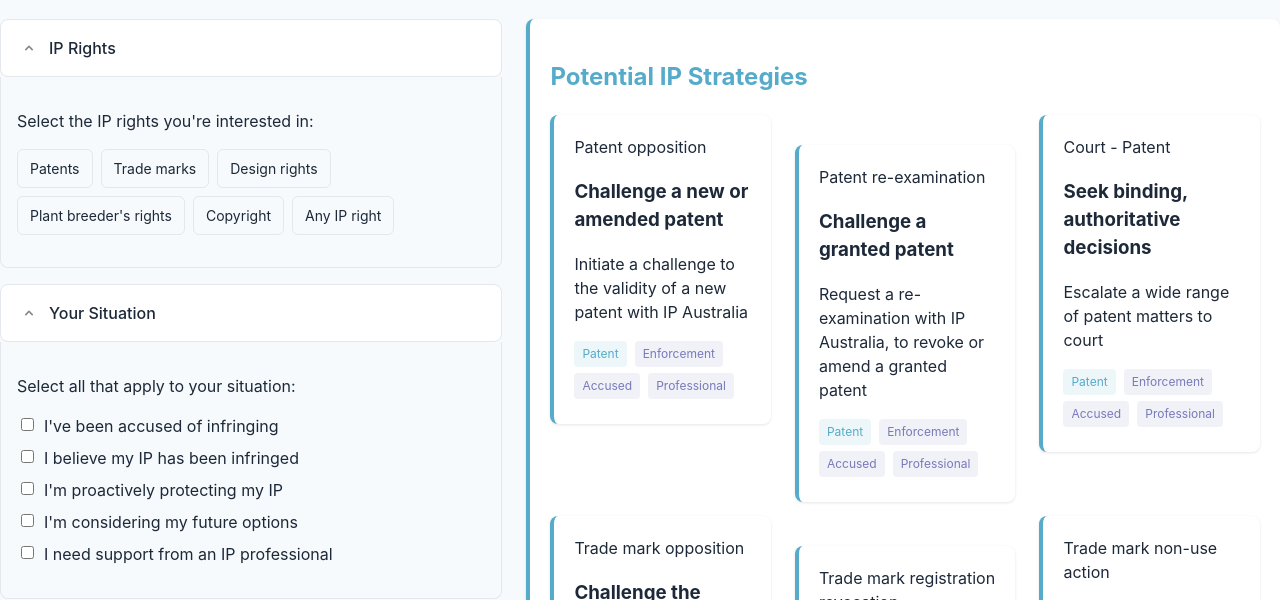
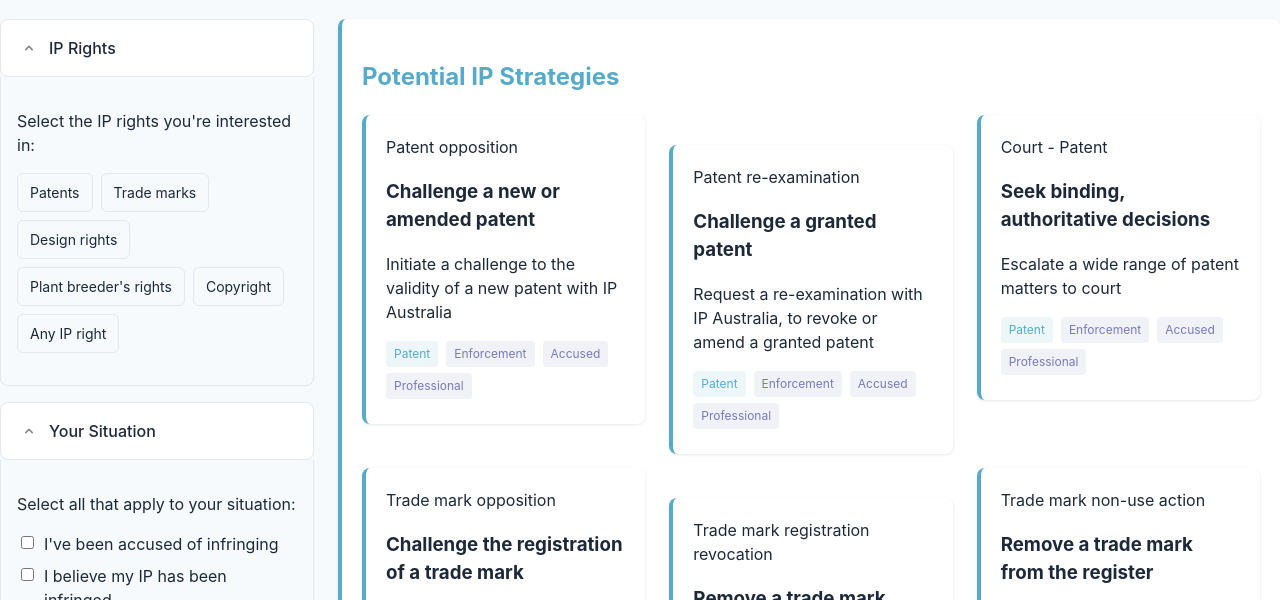
Before and after one commit to Brendan13-IPAV/FilteringOffset, a plain HTML site: page index.html in a window 1280 px wide. Shown: the part 175-775 px from the top of the page. Drawn offline with nearby package versions, Linux system fonts and the light colour scheme.

Commit message:
Update index.html
Change to 1fr in line 441

```diff
--- a/index.html
+++ b/index.html
@@ -439,7 +439,7 @@
 
   @media (min-width: 1024px) {
     .grid {
-      grid-template-columns: 2fr 3fr;
+      grid-template-columns: 1fr 3fr;
     }
   }
 
```
